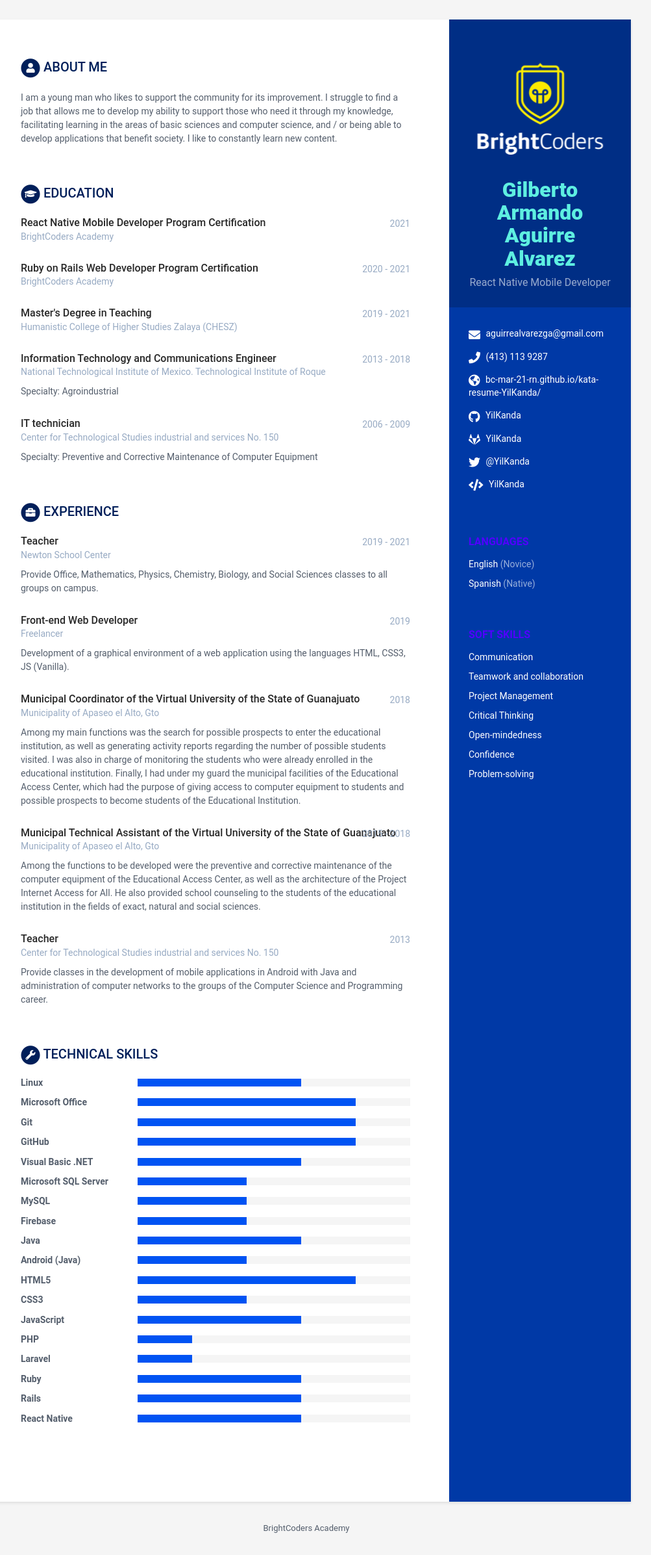
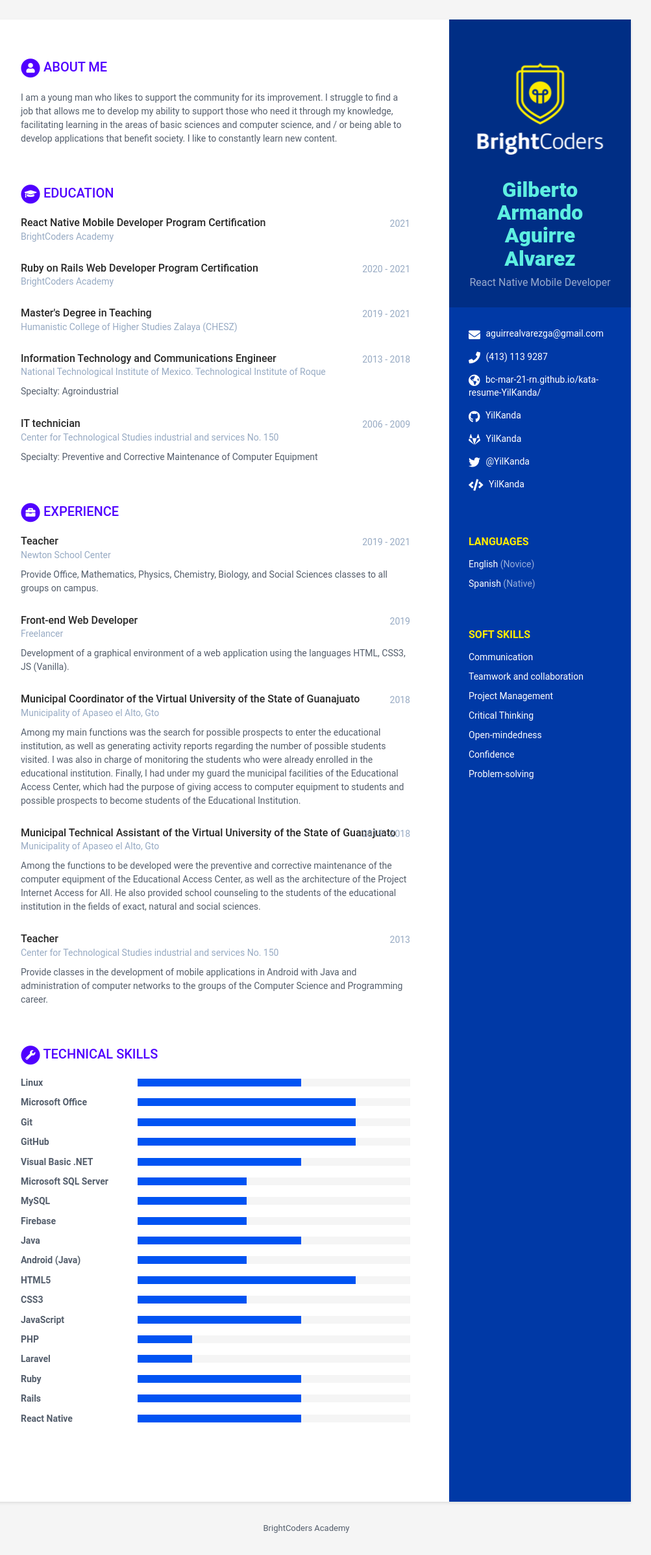
Before and after one commit to BC-MAR-21-RN/kata-resume-YilKanda, a Jekyll site: the page built from index.html, in a window 1280 px wide. Shown: the whole page at 65% size, without its empty margins (168-1171 px from the left). Built offline with Jekyll 4.4.1, drawn with Linux system fonts in a browser that asks for light colours.

Commit message:
Update _base.scss

```diff
--- a/_sass/_base.scss
+++ b/_sass/_base.scss
@@ -97,7 +97,7 @@ p {
         padding: 30px;
     }
     .container-block-title {
-        color: #5000ff;
+        color: #ffeb00;
         text-transform: uppercase;
         font-size: 16px;
         font-weight: 700;
@@ -163,7 +163,8 @@ p {
         text-transform: uppercase;
         font-size: 20px;
         font-weight: 500;
-        color: darken($theme-color, 15%);
+        color: #5000ff;
+        //color: darken($theme-color, 15%);
         position: relative;
         margin-top: 0;
         margin-bottom: 20px;
```
